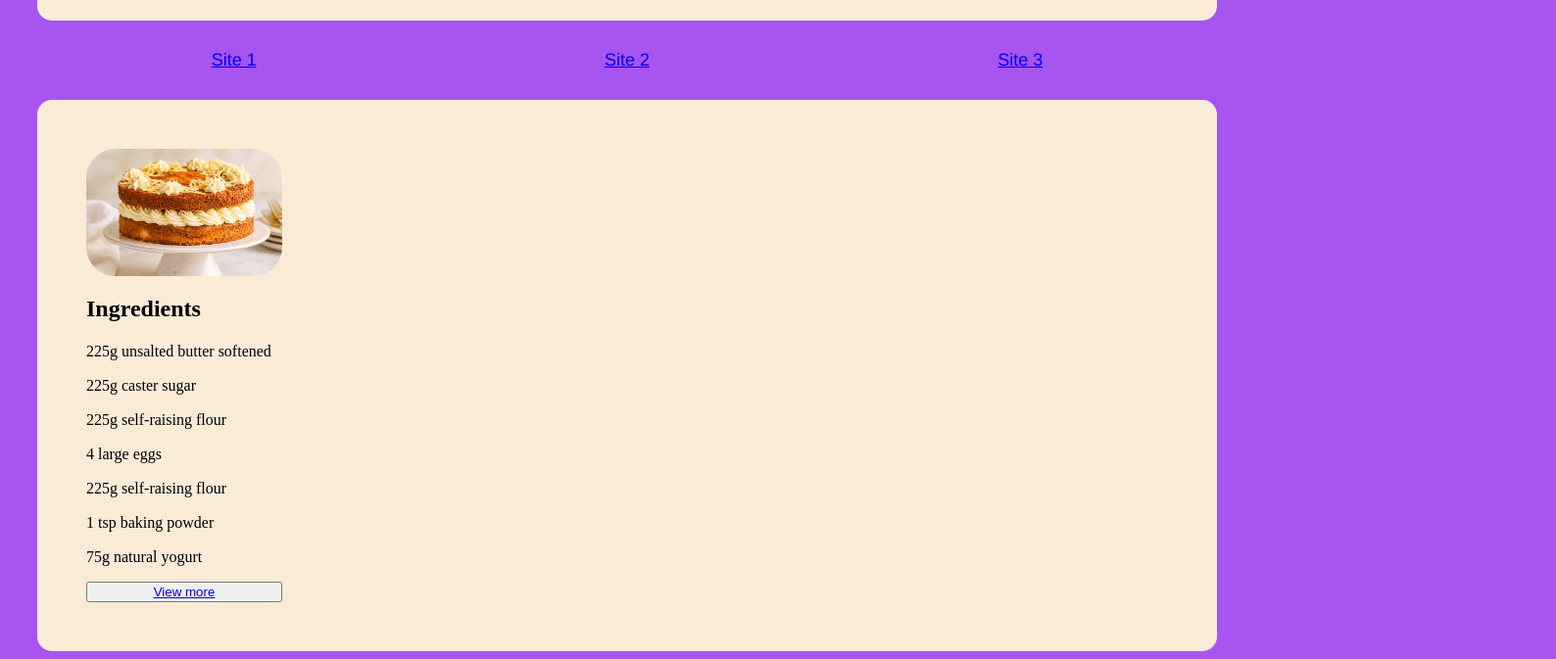
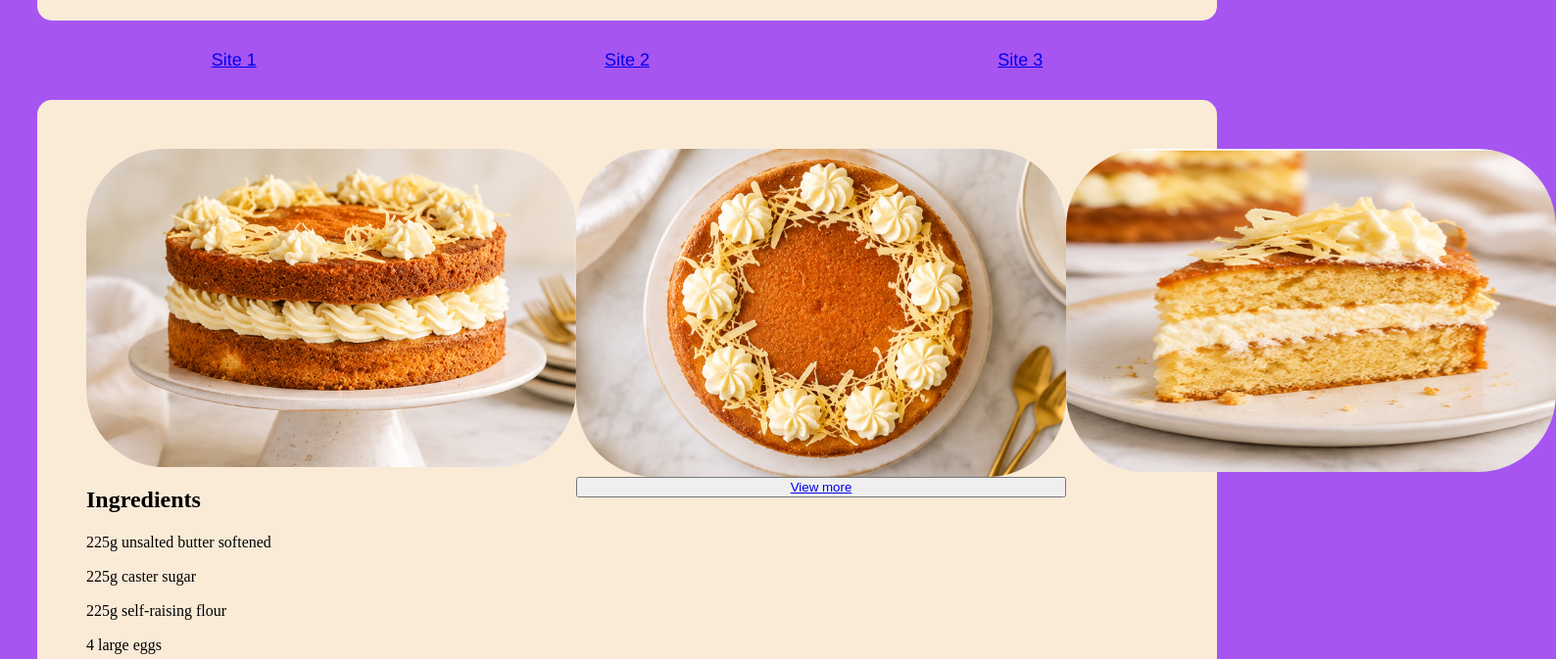
Before and after one commit to Blaize23/Egen-web, a plain HTML site: page index.html in a window 1280 px wide. Shown: the part 83-756 px from the top of the page at 98% size, 1588 px wide, since content can reach past the window. Drawn offline with Linux system fonts and the light colour scheme.

Commit message:
last picture adjument

```diff
--- a/index.html
+++ b/index.html
@@ -19,14 +19,14 @@
 
     <main>
 
-        <article>
+        <article id="picture1">
             <img src="./img/Swedish Almond Cream Cake Collage 1.png" alt="">
 
             <h2>Ingredients</h2>
 
             <p> 225g unsalted butter softened </p>
             <p> 225g caster sugar </p>
-            <p>  225g self-raising flour </p>
+            <p> 225g self-raising flour </p>
             <p> 4 large eggs </p>
             <p> 225g self-raising flour </p>
             <p> 1 tsp baking powder </p>
@@ -37,6 +37,18 @@
             </button>
         </article>
 
+        <article id="picture2">
+            <img src="./img/Swedish Almond Cream Cake Collage 2.png" alt="">
+
+            <button>
+                <a href="https://www.recipetineats.com/my-very-best-vanilla-cake/">View more</a>
+            </button>
+        </article>
+
+        <article id="picture3">
+            <img src="./img/Swedish Almond Cream Cake Collage 4.png" alt="">
+        </article>
+
     </main>
 </body>
 </html>
--- a/styles.css
+++ b/styles.css
@@ -26,21 +26,32 @@ main
 {
     display: flex;
     border-radius: 15px;
+    justify-content: space-between;
     background-color: antiquewhite;
     padding: 50px;
     margin-right: 30px;
     margin-left: 30px;
 }
-main img
+#picture1 img
 {
-    width: 200px;
-    border-radius: 30px;
+   width: 500px;
+   border-radius: 80px;
+}
+#picture2 img
+{
+    width: 500px;
+    border-radius: 80px;
+}
+#picture3 img
+{
+    width: 500px;
+    border-radius: 80px;
+    height: 330px;
 }
 article
 {
     display: flex;
     flex-direction: column;
-
 }
 article p
 {
```
